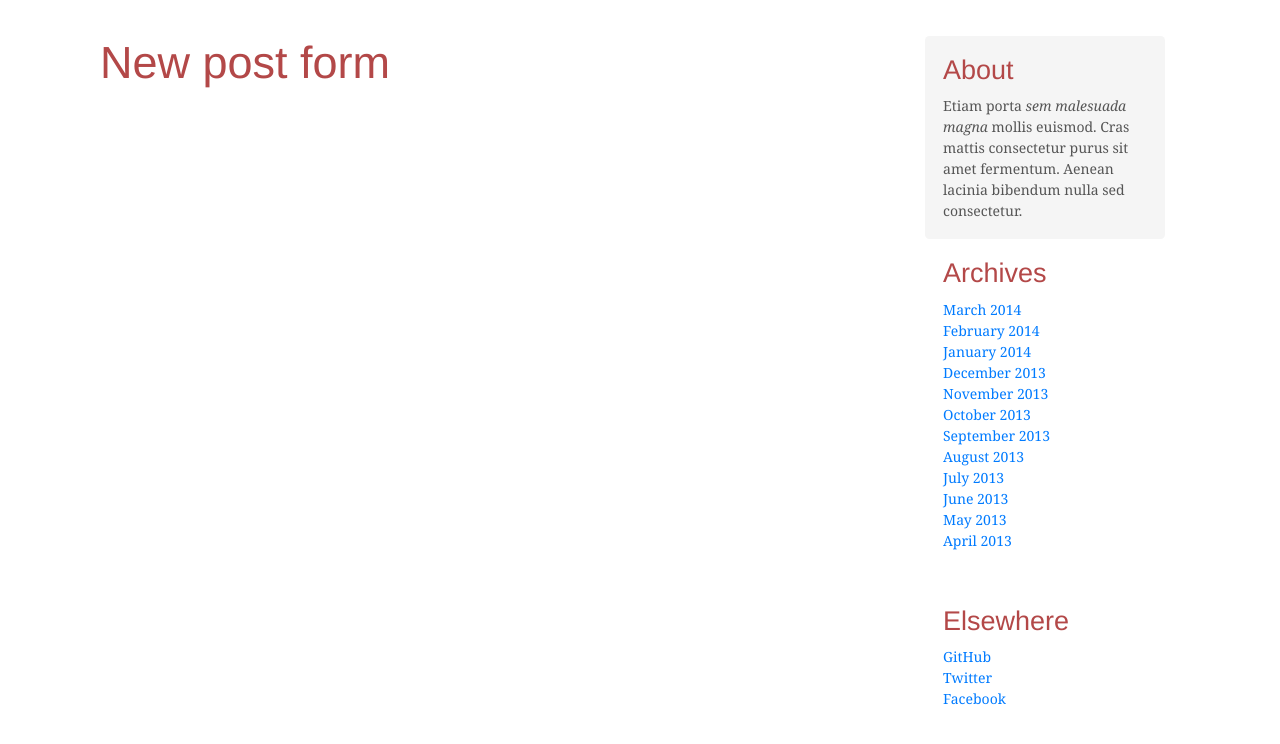
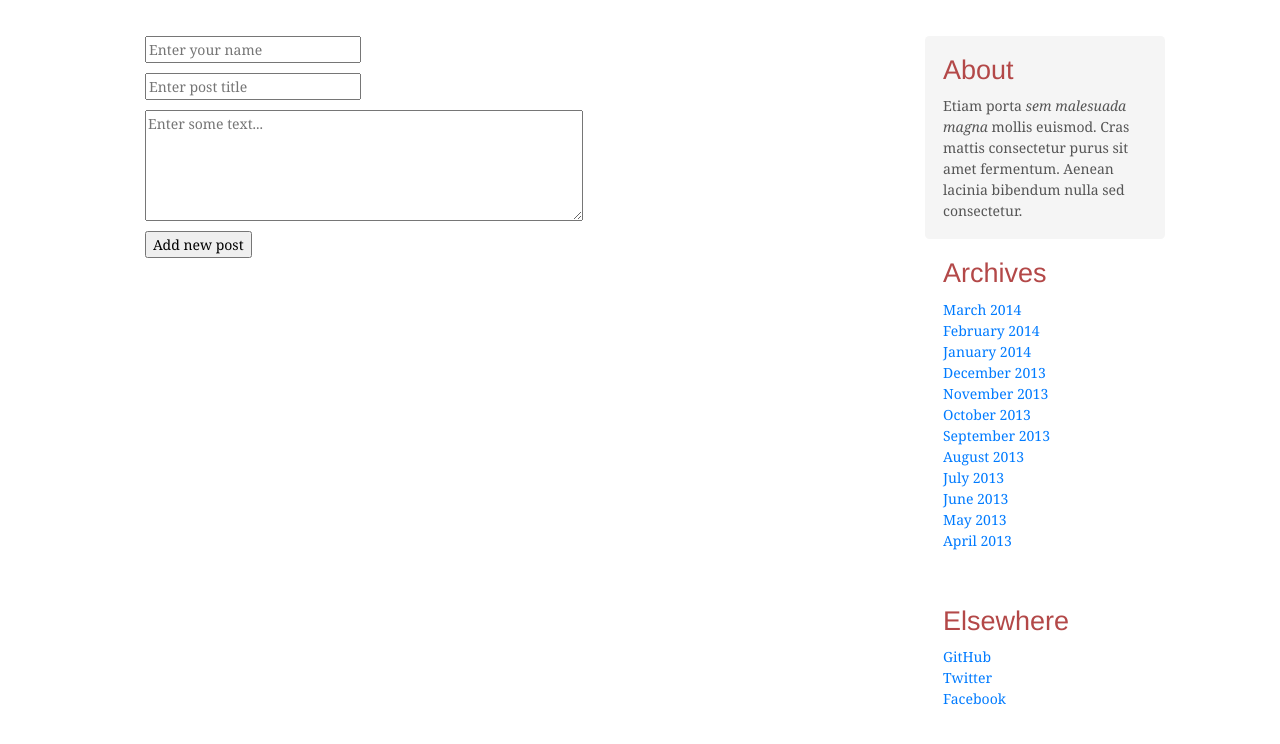
Before and after one commit to conkicdejan/Zavrsni-rad---Osnovni-kurs, a PHP site: page /create-post.php in a window 1280 px wide. Shown: the part 258-1002 px from the top of the page. Run offline with PHP 8.4, Linux system fonts and the light colour scheme.

Commit message:
Zadatak dodatni - Create new post

```diff
--- a/create-post.php
+++ b/create-post.php
@@ -1,3 +1,17 @@
+<?php
+require_once('db.php');
+
+if ($_SERVER['REQUEST_METHOD'] === 'POST') {
+    if (!empty($_POST['title']) && !empty($_POST['body']) && !empty($_POST['author'])) {
+
+        $sqlWriteNewPost = "INSERT INTO posts (title, body, author, created_at)
+        VALUES ('{$_POST['title']}', '{$_POST['body']}', '{$_POST['author']}', NOW())";
+        setDataToServer($sqlWriteNewPost, $connection);
+    }
+}
+
+?>
+
 <!doctype html>
 <html lang="en">
 
@@ -30,8 +44,14 @@
     <main role="main" class="container">
 
         <div class="row">
-
-            <h1>New post form</h1>
+            <div class='col-sm-8 blog-main'>
+                <form class='new-post-form' action="create-post.php" method="post">
+                    <input type="text" name="author" id="" placeholder="Enter your name" required>
+                    <input type="text" name="title" id="" placeholder="Enter post title" required>
+                    <textarea name="body" id="" cols="50" rows="5" placeholder="Enter some text..." required></textarea>
+                    <input type="Submit" value="Add new post">
+                </form>
+            </div>
 
             <?php include 'sidebar.php' ?>
 
--- a/styles/styles.css
+++ b/styles/styles.css
@@ -24,3 +24,13 @@ h6 {
   list-style: none;
   margin-top: 10px;
 }
+
+.new-post-form{
+margin-left: 30px;
+width: 50%;
+}
+
+.new-post-form *{
+  display: block;
+  margin-bottom: 10px;
+}
```
